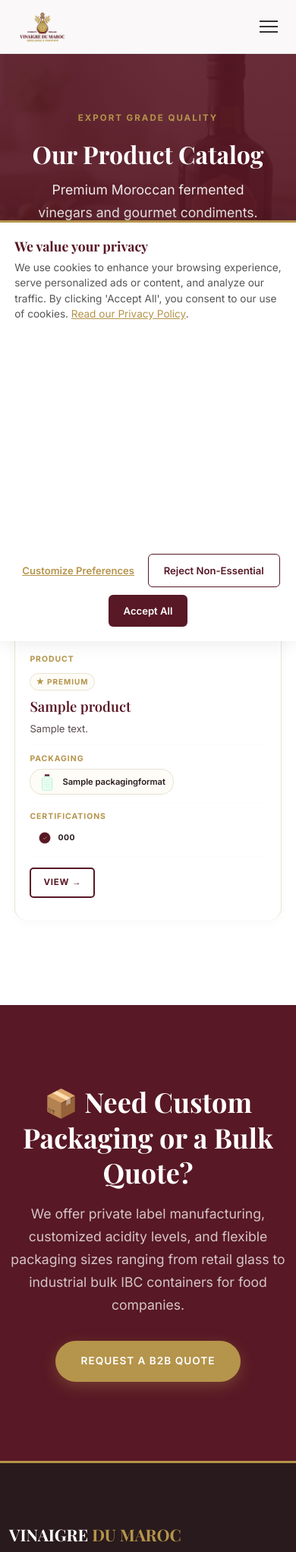
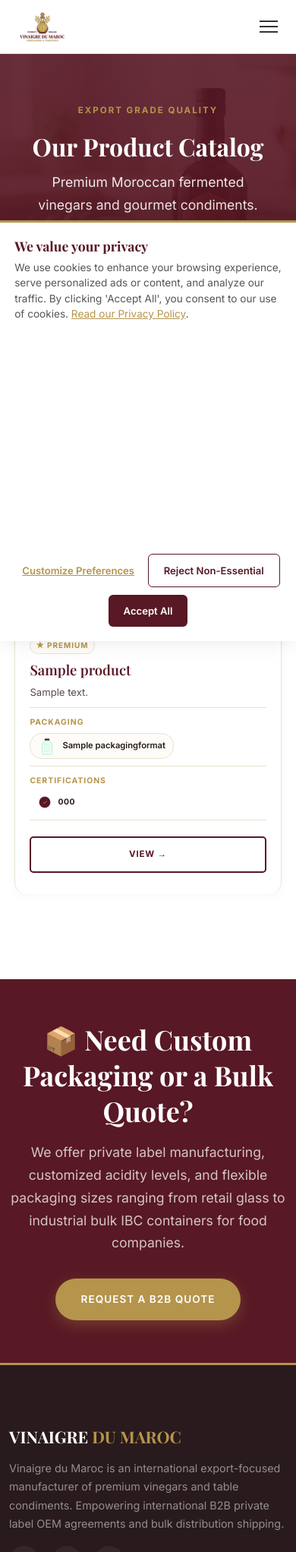
Before and after one commit to Schneider-sizeof/vinaigredumaroc, a Django app: page /en/products/ in a window 390 px wide; the page is wider, and only the part inside the window is pictured. Shown: the top 2043 px of that part at 76% size. Run offline with Django 5.2, Linux system fonts and the light colour scheme; tables that the repository leaves empty hold one stand-in row (values such as "Sample post"); grey boxes marked "Sample" are stand-in pictures; some libraries are stand-ins or nearby versions; some web fonts are replaced.

Commit message:
Optimize B2B pages for mobile and fix responsive layout offsets

```diff
--- a/core/templates/core/about.html
+++ b/core/templates/core/about.html
@@ -21,15 +21,15 @@
             <div class="row align-items-center g-5">
                 <div class="col-lg-6">
                     <h2 class="fs-2 fw-bold text-success mb-3">{% trans "Crafting Vinegar in Fès Since 1998" %}</h2>
-                    <p class="text-secondary mb-4" style="text-align: justify;">
+                    <p class="text-secondary mb-4">
                         {% trans "Vinaigre du Maroc was founded in Fès, Morocco, with a clear vision: to combine traditional biological fermentation heritage with state-of-the-art industrial technology. Over the decades, we have expanded our capacity to become the premier vinegar manufacturer in Morocco, supplying major international distributors, hotel chains, and retail supermarkets." %}
                     </p>
-                    <p class="text-secondary" style="text-align: justify;">
+                    <p class="text-secondary">
                         {% trans "Our proximity to the local agricultural fields of the Saïss plain provides us with natural, premium ingredients. We are dedicated to providing superior export-quality vinegars and condiments that meet global culinary and regulatory standards." %}
                     </p>
                 </div>
                 <div class="col-lg-6">
-                    <div class="glass-section p-5 shadow bg-light border-1">
+                    <div class="glass-section p-4 p-md-5 shadow bg-light border-1">
                         <h4 class="text-success mb-4 fw-bold">{% trans "Our Export Commitment" %}</h4>
                         <div class="d-flex align-items-start gap-3 mb-4">
                             <span class="fs-3 text-success">🏆</span>
--- a/core/templates/core/includes/product_table_row.html
+++ b/core/templates/core/includes/product_table_row.html
@@ -13,7 +13,7 @@
         </div>
     </td>
 
-    <td data-label="Product">
+    <td data-label="">
         {% if product.is_premium %}<span class="prod-premium-badge">★ Premium</span><br>{% endif %}
         <div class="prod-name">{{ product|translate_field:'name' }}</div>
         <div class="prod-desc">{{ product|translate_field:'short_description' }}</div>
--- a/core/templates/core/products.html
+++ b/core/templates/core/products.html
@@ -27,7 +27,7 @@
     /* ========== PRODUCT TABLE PAGE ========== */
 
     .products-page-hero {
-        padding: 140px 2rem 80px;
+        padding: 60px 2rem 60px;
         text-align: center;
         color: #fff;
         position: relative;
@@ -401,7 +401,7 @@
         .products-table td {
             padding: 0.6rem 0;
             border: none;
-            border-bottom: 1px solid #fdfcf7;
+            border-bottom: 1px solid #eae3d2;
         }
 
         .products-table td:last-child {
@@ -424,11 +424,20 @@
         }
 
         .prod-details-cell {
-            text-align: left;
+            text-align: center;
+            padding-top: 1rem !important;
+            border-bottom: none !important;
         }
 
         html[dir="rtl"] .prod-details-cell {
-            text-align: right;
+            text-align: center;
+        }
+
+        .btn-view-details {
+            display: block;
+            width: 100%;
+            padding: 12px;
+            text-align: center;
         }
 
         .prod-img-cell {
--- a/static/css/main.css
+++ b/static/css/main.css
@@ -80,6 +80,13 @@ body {
   line-height: 1.7;
   -webkit-font-smoothing: antialiased;
   overflow-x: hidden;
+  padding-top: 80px;
+}
+
+@media (max-width: 1024px) {
+  body {
+    padding-top: 70px;
+  }
 }
 
 h1, h2, h3, h4, h5, h6 {
@@ -104,6 +111,12 @@ a {
 /* Base Layout utilities */
 .section-padding {
   padding: 6.5rem 0;
+}
+
+@media (max-width: 768px) {
+  .section-padding {
+    padding: 3.5rem 0;
+  }
 }
 
 .bg-warm-light {
@@ -227,7 +240,6 @@ a {
   justify-content: center;
   text-align: center;
   color: #fff;
-  margin-top: 80px;
   padding: 4rem 2rem;
   background-size: cover;
   background-position: center;
@@ -476,13 +488,18 @@ a {
   background-color: var(--warm-white);
 }
 
-/* B2B Inquiry form stylings */
 .form-card-premium {
   border-radius: var(--radius-md);
   border: 1px solid rgba(88, 24, 37, 0.06);
   background: #ffffff;
-  padding: 3rem;
+  padding: 1.5rem;
   box-shadow: var(--shadow-lg);
+}
+
+@media (min-width: 768px) {
+  .form-card-premium {
+    padding: 3rem;
+  }
 }
 
 .form-label-premium {
```
Also changed, not shown: core/templates/core/home.html (+12 -1 lines), core/templates/core/product_detail.html (+6 -4 lines).
